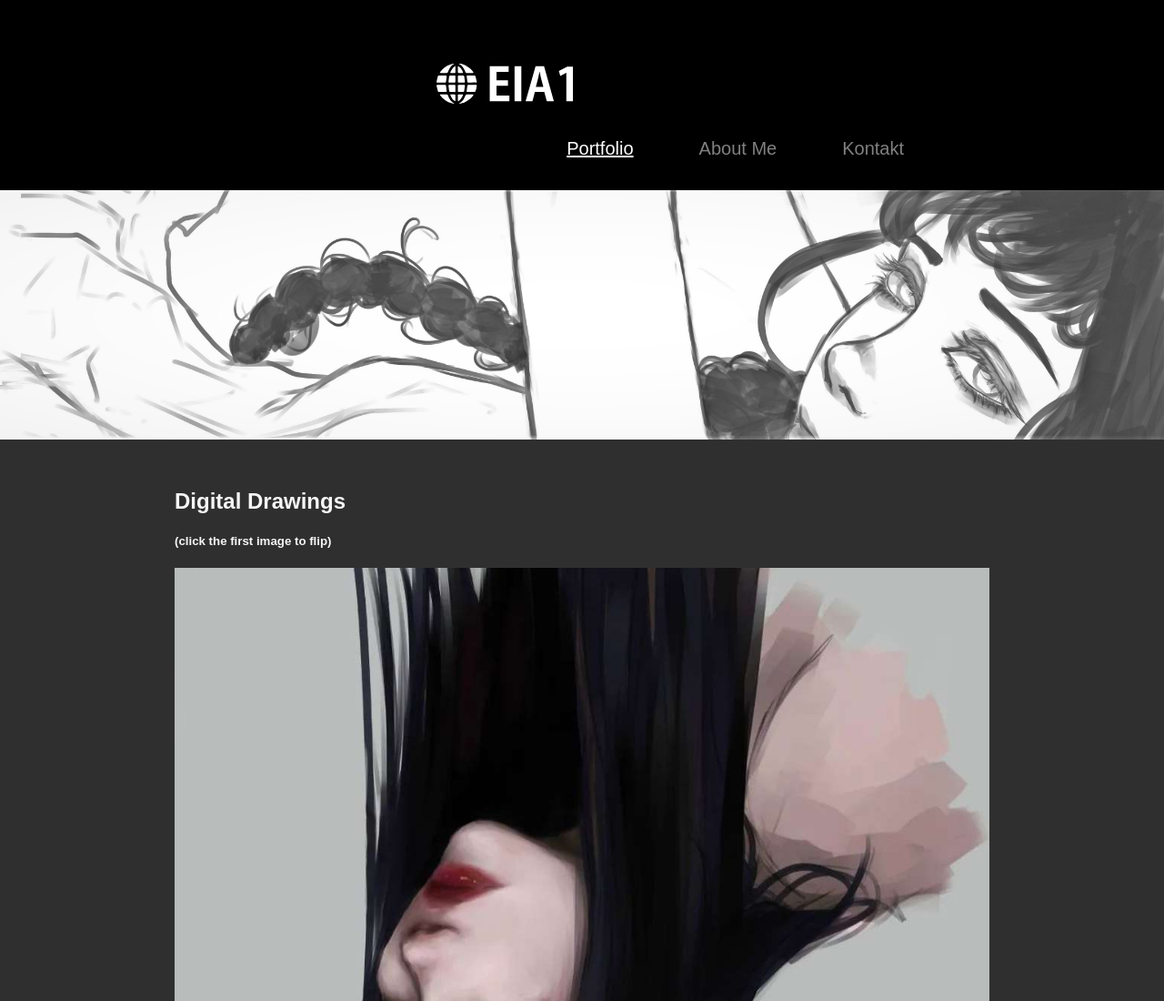
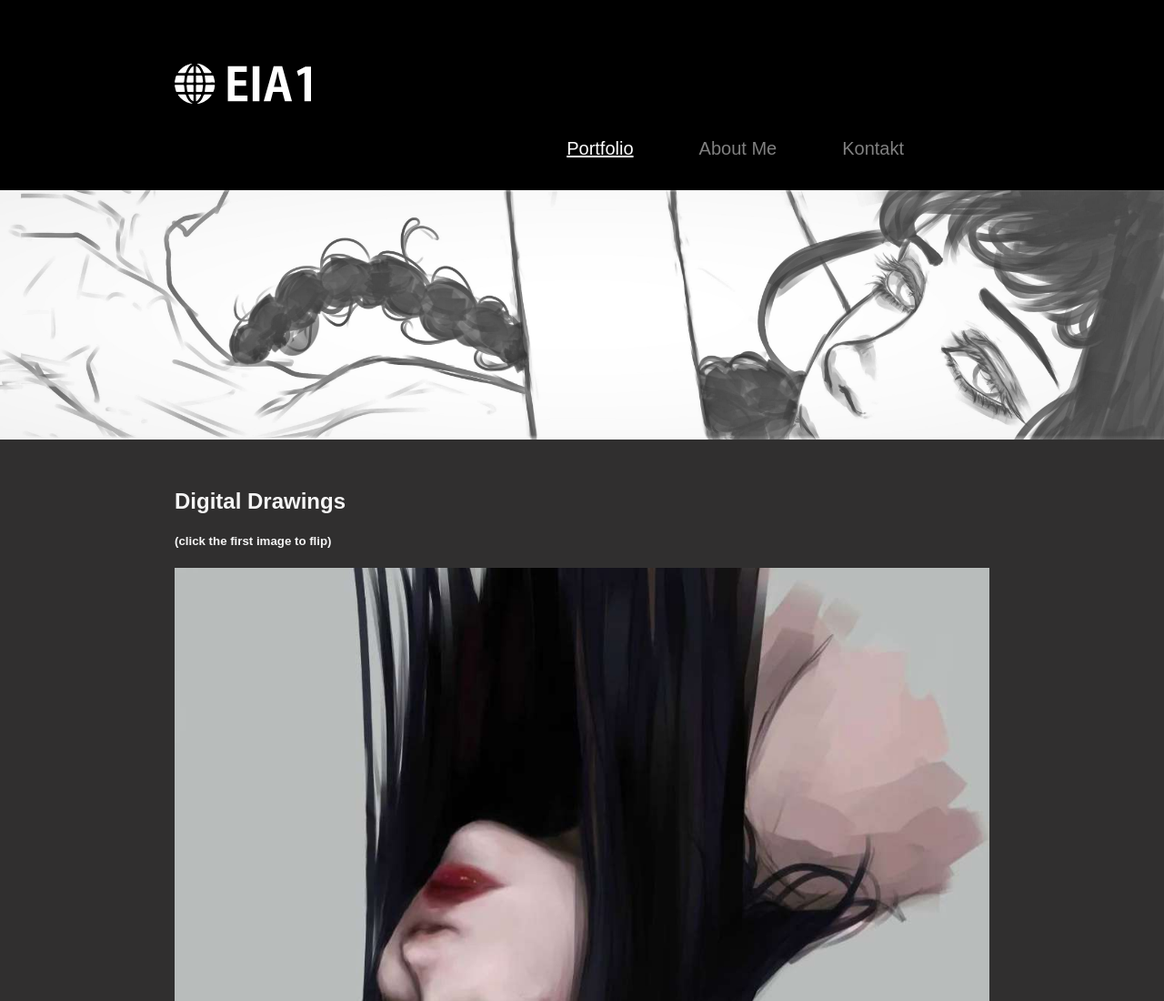
Before and after one commit to emiizu/EIA1_WiSe_2223, a plain HTML site: page Aufgabe4/index.html in a window 1280 px wide. Shown: the top 1100 px of the page at 91% size. Drawn offline with Linux system fonts and the light colour scheme.

Commit message:
Update style.css

```diff
--- a/Aufgabe4/style.css
+++ b/Aufgabe4/style.css
@@ -17,7 +17,7 @@ header{
 
         position:relative;
 
-        padding-left: 480px;
+        margin-left: 15%;
 
     }
 ul {
```
